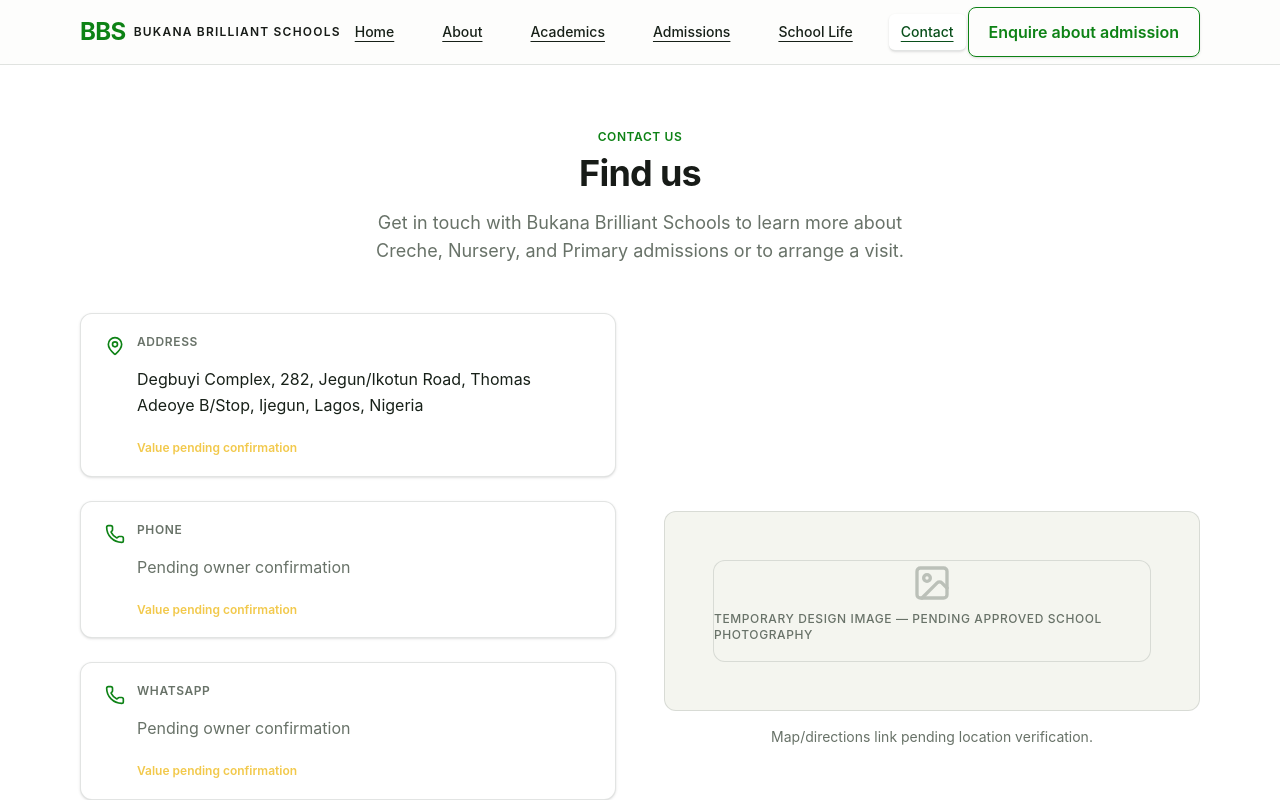
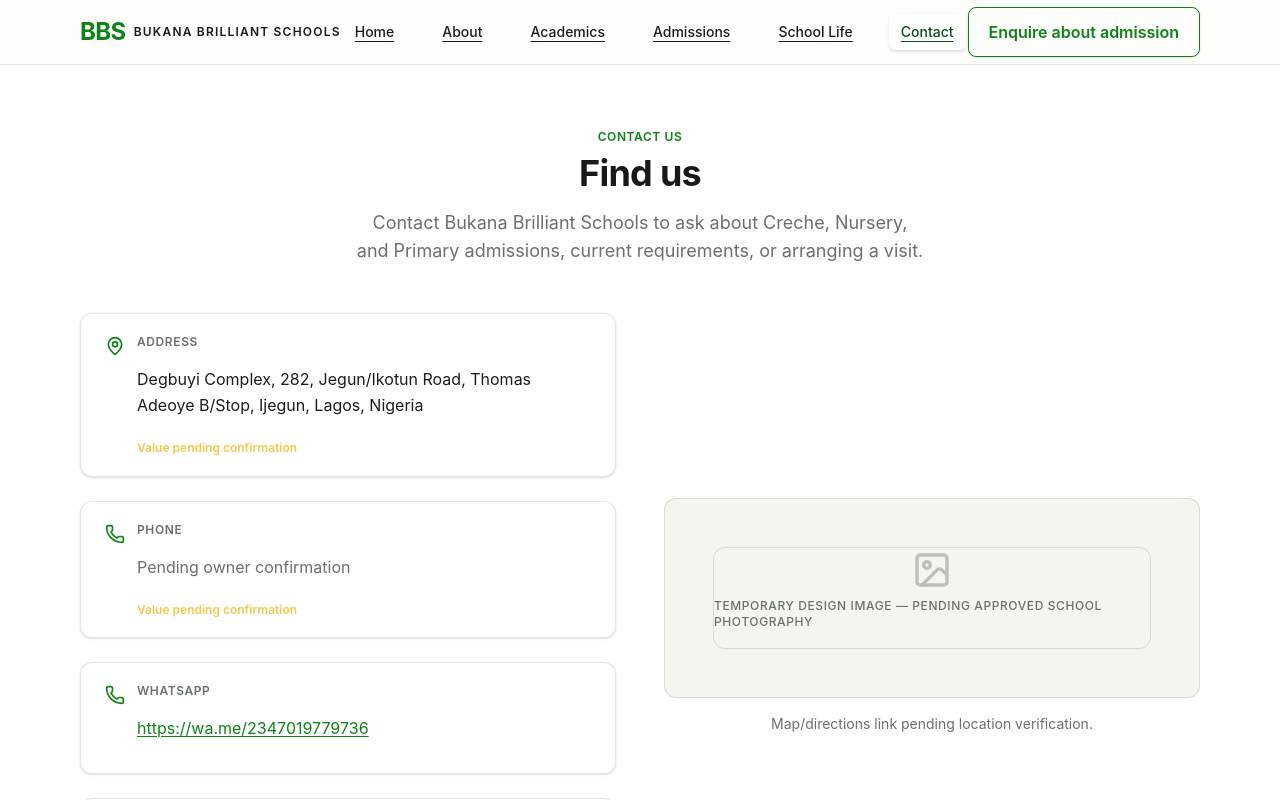
Before and after one commit to blinkzdlfx-cell/bukana-brilliant-schools, a React (Vite) app: page /contact in a window 1280 px wide. Shown: the top 800 px of the page. Built offline with nearby package versions, Linux system fonts and the light colour scheme.

Commit message:
Expand contact.js for production-ready school content

```diff
--- a/src/data/contact.js
+++ b/src/data/contact.js
@@ -3,8 +3,9 @@ export const contactDetails = {
   addressPending: true,
   phone: null,
   phonePending: true,
-  whatsapp: null,
-  whatsappPending: true,
+  whatsapp: 'https://wa.me/2347019779736',
+  whatsappDisplay: '07019779736',
+  whatsappPending: false,
   email: null,
   emailPending: true,
   openingHours: null,
@@ -15,4 +16,4 @@ export const contactDetails = {
 };
 
 export const contactIntro =
-  'Get in touch with Bukana Brilliant Schools to learn more about Creche, Nursery, and Primary admissions or to arrange a visit.';
+  'Contact Bukana Brilliant Schools to ask about Creche, Nursery, and Primary admissions, current requirements, or arranging a visit.';
```
